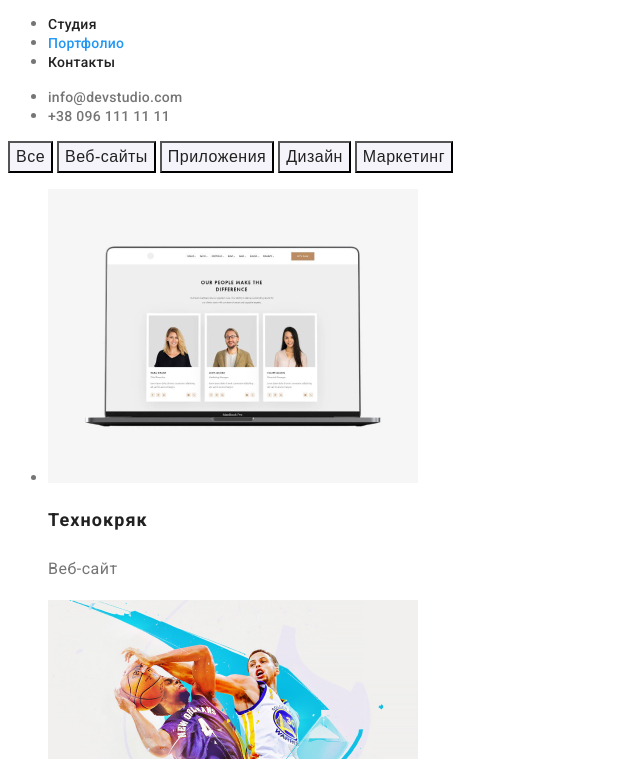
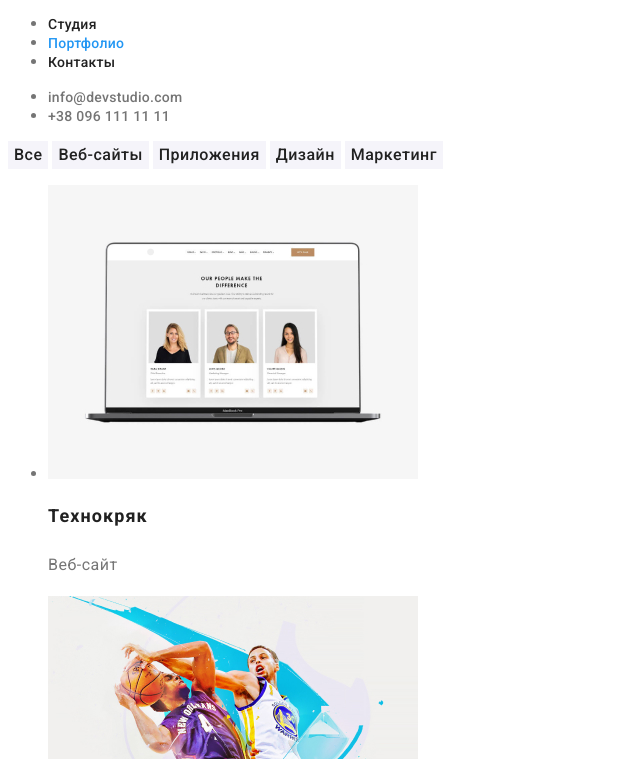
Before and after one commit to SergeiTitomir/goit-markup-hw-02, a plain HTML site: page portfolio.html in a window 1280 px wide. Shown: the part 41-800 px from the top of the page, without its empty margins (0-640 px from the left). Drawn offline with Linux system fonts and the light colour scheme.

Commit message:
Fixed fonts in buttons (page portfolio)

```diff
--- a/css/styles.css
+++ b/css/styles.css
@@ -19,6 +19,11 @@ body {
 a {
   text-decoration: none;
   color: var(--main-color);
+}
+
+button {
+  font-family: var(--main-font);
+  border: 0;
 }
 
 .visually-hidden {
@@ -196,6 +201,7 @@ a {
 .portfolio-button {
   color: var(--heading-color);
   background-color: var(--backgr-color-second);
+  font-style: normal;
   font-weight: 500;
   font-size: 16px;
   line-height: 1.625;
```
